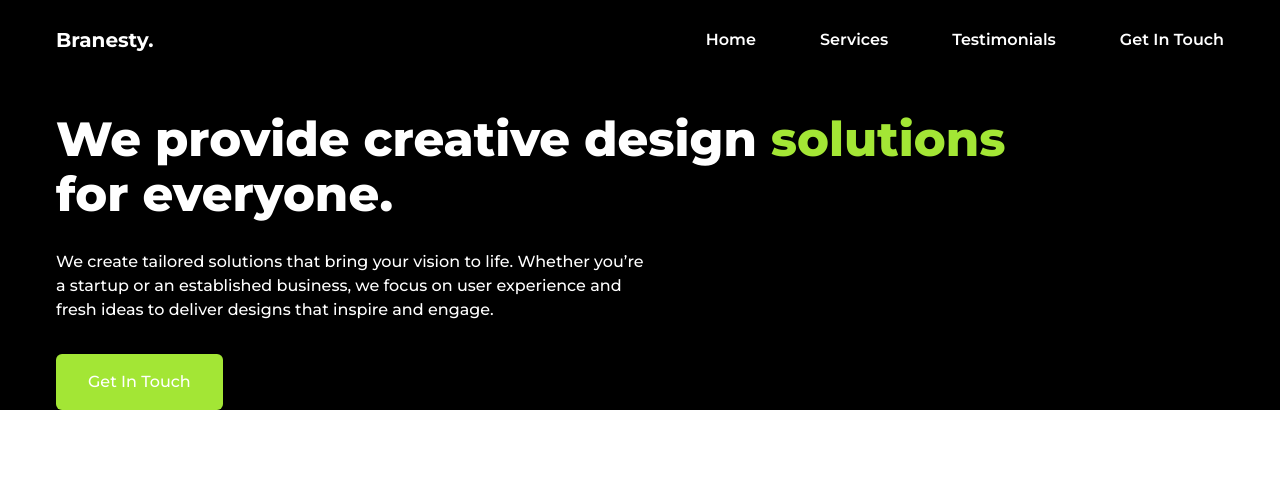
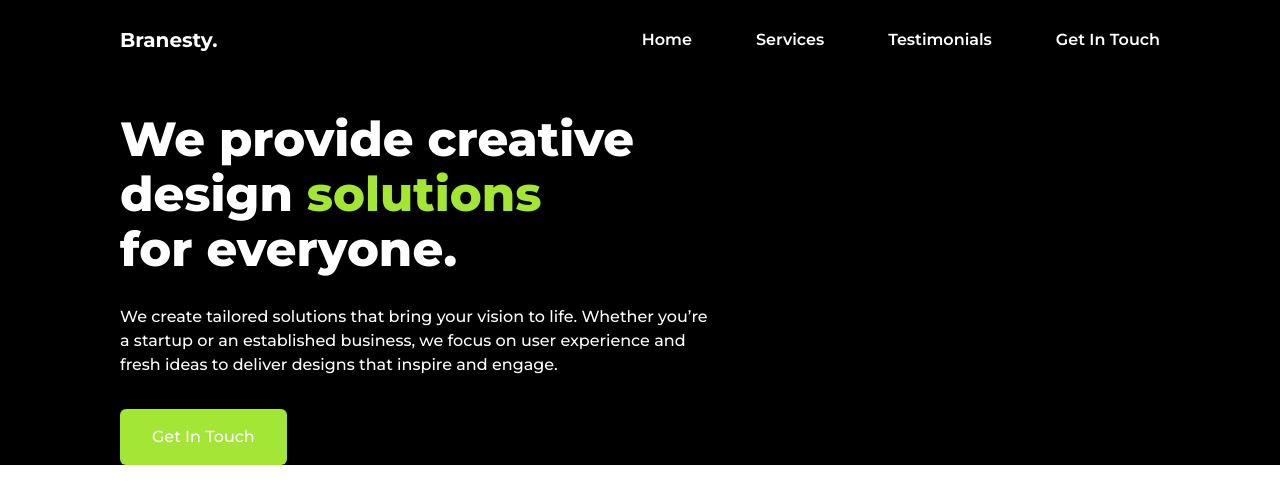
Before and after one commit to Savii01/Branesty, a React (Create React App) app: page / in a window 1280 px wide. Shown: the top 504 px of the page. Built offline with nearby package versions, Linux system fonts and the light colour scheme.

Commit message:
updates 2

```diff
--- a/src/Components/Home.jsx
+++ b/src/Components/Home.jsx
@@ -4,9 +4,9 @@ import { HashLink as Link } from 'react-router-hash-link'
 function Home() {
   return (
     <div className='bg-black flex justify-center items-center w-screen top-0 '>
-      <div className='text-white w-full  max-w-[1200px] text-center md:text-left px-4 pt-20 md:pt-28'>
-        <h1 className="font-sans font-extrabold text-[32px] md:text-[48px] leading-[40px] md:leading-[55px] xl:pr-40">
-          We provide creative design <span className='text-lime-400'>solutions</span> <br className='hidden md:block' />
+      <div className='text-white w-full  max-w-[1200px] text-center md:text-left px-4 md:px-20 pt-20 md:pt-28'>
+        <h1 className="font-sans font-extrabold text-[32px] md:text-[36px] lg:text-[48px] leading-[40px] md:leading-[55px]">
+          We provide creative <br className='hidden md:block' />design <span className='text-lime-400'>solutions</span> <br className='hidden md:block' />
           for everyone.
         </h1>
         <p className="font-sans font-medium mt-5 md:mt-7 max-w-[600px]">
--- a/src/Components/Top.jsx
+++ b/src/Components/Top.jsx
@@ -6,7 +6,7 @@ function Top() {
     const [showMenu, setShowMenu] = useState(false)
     return (
       <div className='z-[999] bg-black flex justify-center items-center w-screen fixed top-0 h-10 md:h-20'>
-        <div className='text-white w-full max-w-[1200px] flex justify-between px-4 items-center'>
+        <div className='text-white w-full max-w-[1200px] flex justify-between px-4 md:px-20 items-center'>
           {/* Logo Section */}
           <span className='font-bold text-lg md:text-xl'>Branesty.</span>
 
```
